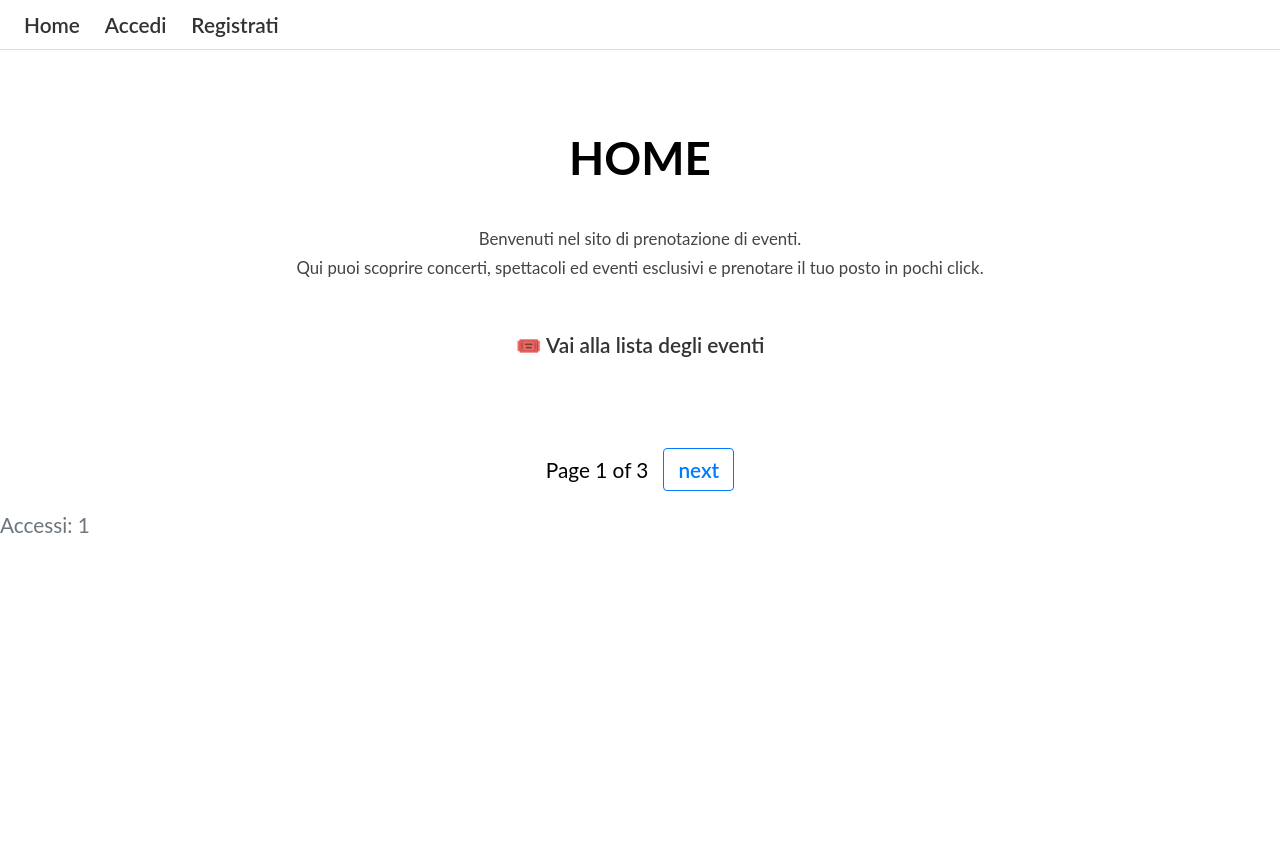
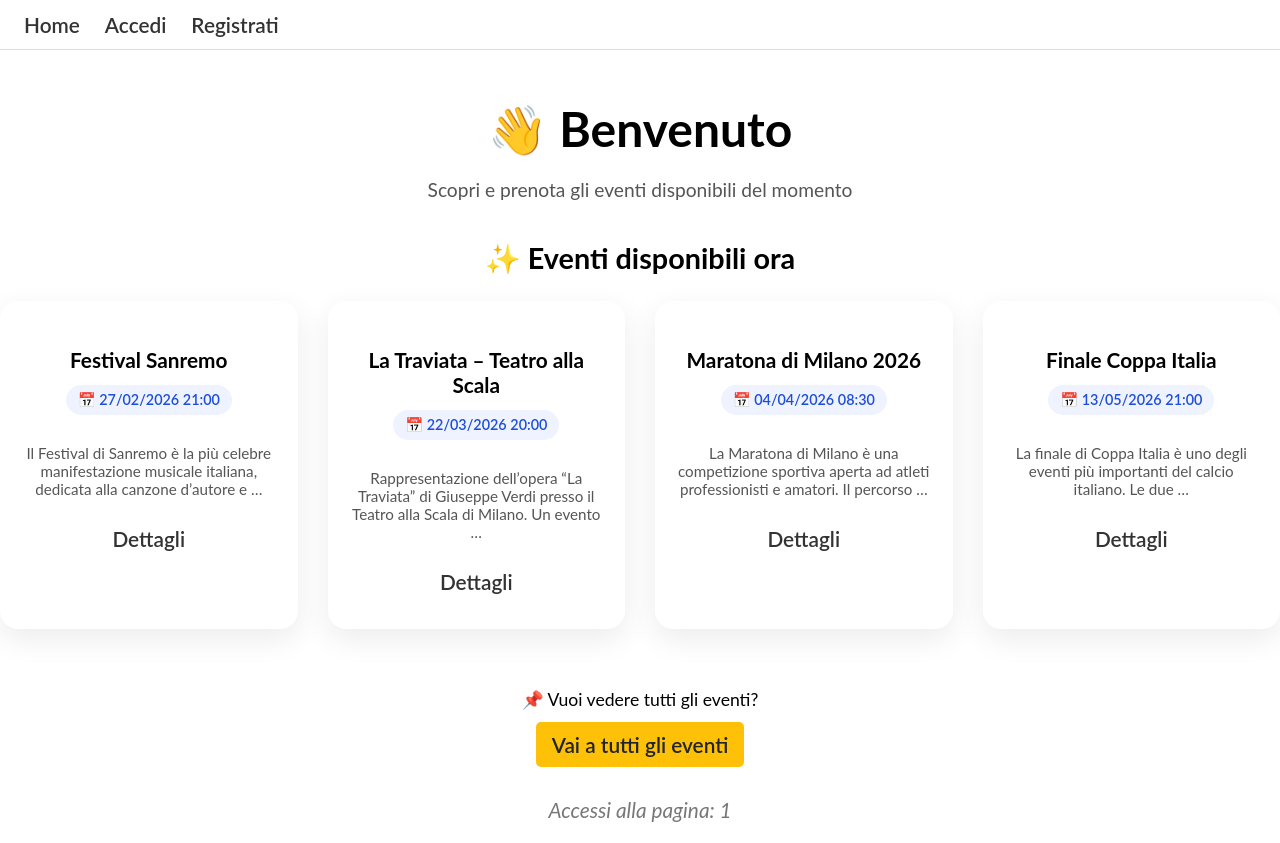
Before and after one commit to LucaT152/PrenotazioneEventi, a Django app: page /events/ in a window 1280 px wide. Before the commit the page ends 533 px from the top, so only its background shows below. Run offline with Django 5.2, Linux system fonts and the light colour scheme; data comes from the database, SQL or seed files in the repository.

Commit message:
modificata la home

```diff
--- a/library/events/static/css/styles.css
+++ b/library/events/static/css/styles.css
@@ -545,3 +545,96 @@ a:hover {
 .helptext {
   display: none;
 }
+
+/* ===============================
+   HOME
+================================ */
+.home-hero {
+  text-align: center;
+  margin: 50px 0 40px;
+}
+
+.home-title {
+  font-size: 3rem;
+  margin-bottom: 10px;
+}
+
+.home-subtitle {
+  font-size: 1.2rem;
+  color: #555;
+}
+
+.home-section-title {
+  margin: 40px 0 25px;
+  font-size: 1.8rem;
+  text-align: center;
+}
+
+/* ===============================
+   EVENT GRID
+================================ */
+.event-grid-home {
+  display: grid;
+  grid-template-columns: repeat(auto-fit, minmax(240px, 1fr));
+  gap: 30px;
+  margin-bottom: 60px;
+}
+
+.event-card-home {
+  background: #fff;
+  padding: 25px 22px;
+  border-radius: 18px;
+  box-shadow: 0 10px 30px rgba(0,0,0,0.08);
+  transition: transform 0.2s ease, box-shadow 0.2s ease;
+  text-align: center;
+}
+
+.event-card-home:hover {
+  transform: translateY(-6px);
+  box-shadow: 0 18px 45px rgba(0,0,0,0.12);
+}
+
+.event-title-home {
+  font-size: 1.3rem;
+  margin-bottom: 12px;
+}
+
+.event-date-home {
+  display: inline-block;
+  margin-bottom: 14px;
+  background: #eef3ff;
+  color: #1f4fd8;
+  padding: 6px 12px;
+  border-radius: 999px;
+  font-weight: 600;
+  font-size: 0.9rem;
+}
+
+.event-description-home {
+  font-size: 0.95rem;
+  color: #555;
+  margin-bottom: 18px;
+}
+
+/* ===============================
+   CTA
+================================ */
+.home-cta {
+  text-align: center;
+  margin: 60px 0 30px;
+}
+
+.home-cta p {
+  font-size: 1.1rem;
+  margin-bottom: 12px;
+}
+
+/* ===============================
+   COUNTER
+================================ */
+.visit-counter {
+  text-align: center;
+  font-style: italic;
+  color: #777;
+  margin-top: 30px;
+}
--- a/library/events/templates/index.html
+++ b/library/events/templates/index.html
@@ -1,22 +1,55 @@
 {% extends "base_generic.html" %}
 
 {% block content %}
-  <div style="text-align: center; max-width: 700px; margin: 80px auto;">
 
-    <h1 class="title">HOME</h1>
+<!-- HERO -->
+<div class="home-hero">
+  <h1 class="home-title">👋 Benvenuto</h1>
+  <p class="home-subtitle">
+    Scopri e prenota gli eventi disponibili del momento
+  </p>
+</div>
 
-    <p class="event-description">
-      Benvenuti nel sito di prenotazione di eventi.
-      <br>
-      Qui puoi scoprire concerti, spettacoli ed eventi esclusivi
-      e prenotare il tuo posto in pochi click.
-    </p>
+<!-- SEZIONE EVENTI -->
+<h2 class="home-section-title">✨ Eventi disponibili ora</h2>
 
-    <div style="margin-top: 40px;">
-      <a href="{% url 'evento-list' %}" class="btn btn-primary">
-        🎟️ Vai alla lista degli eventi
-      </a>
-    </div>
+<div class="event-grid-home">
+  {% for evento in eventi %}
+    {% if evento.posti_disponibili > 0 %}
+      <div class="event-card-home">
 
-  </div>
+        <h3 class="event-title-home">{{ evento.titolo }}</h3>
+
+        <div class="event-date-home">
+          📅 {{ evento.data|date:"d/m/Y H:i" }}
+        </div>
+
+        <p class="event-description-home">
+          {{ evento.descrizione|truncatewords:16 }}
+        </p>
+
+        <a href="{{ evento.get_absolute_url }}" class="btn btn-primary">
+          Dettagli
+        </a>
+
+      </div>
+    {% endif %}
+  {% endfor %}
+</div>
+
+<!-- CTA PRENOTAZIONI -->
+<div class="home-cta">
+  <p>
+    📌 Vuoi vedere tutti gli eventi?
+  </p>
+  <a href="{% url 'evento-list' %}" class="btn btn-warning">
+    Vai a tutti gli eventi
+  </a>
+</div>
+
+<!-- CONTATORE -->
+<p class="visit-counter">
+  Accessi alla pagina: {{ num_visits }}
+</p>
+{% block pagination %}{% endblock %}
 {% endblock %}
```
